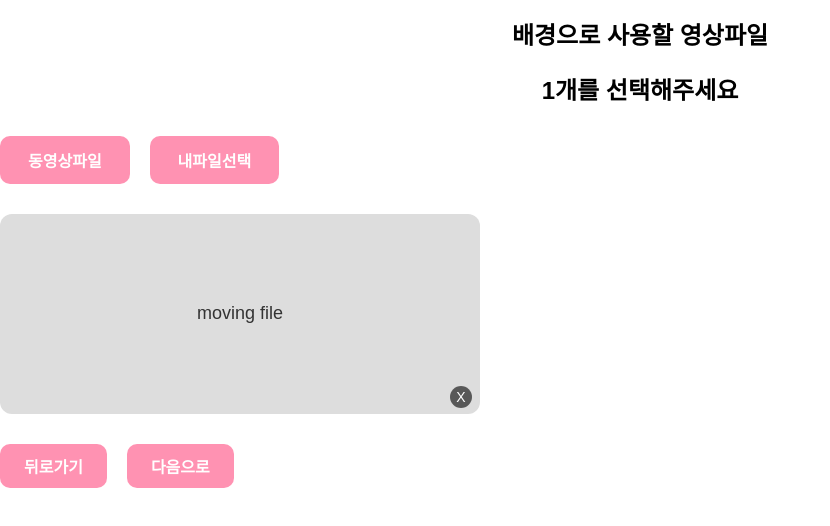
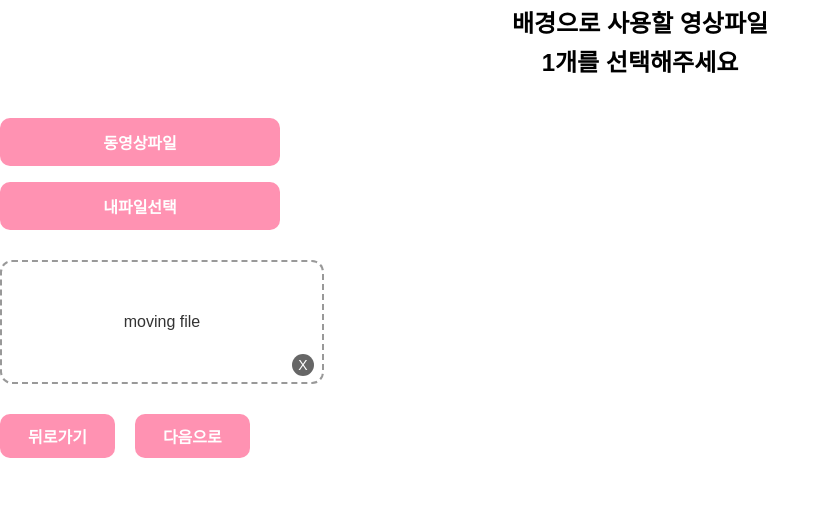
Before and after one commit to xeon-243859/ppongtok-app, a React (Vite) app: page /video/entry in a window 1280 px wide. Shown: the top 526 px of the page, without its empty margins (0-830 px from the left). Built offline with nearby package versions, Linux system fonts and the light colour scheme.

Commit message:
🌸 영상 선택 진입 화면 감성 복원: 자막 + 버튼 정렬 + 선택 박스 균형 맞춤

```diff
--- a/src/pages/VideoEntryPage.css
+++ b/src/pages/VideoEntryPage.css
@@ -3,35 +3,38 @@
   display: flex;
   flex-direction: column;
   align-items: center;
-  justify-content: center;
+  justify-content: flex-start;
   min-height: 100vh;
   background-color: #ffeef1;
-  padding: 20px;
+  padding: 40px 20px;
   box-sizing: border-box;
   font-family: "Pretendard", sans-serif;
 }
 
 .entry-text-block {
   text-align: center;
-  margin-bottom: 30px;
+  margin-bottom: 40px;
 }
 
-.entry-title {
+.entry-title,
+.entry-subtitle {
   font-size: 24px;
   font-weight: 700;
-  margin-bottom: 6px;
+  margin: 4px 0;
   white-space: nowrap;
 }
 
 .entry-button-group {
   display: flex;
-  flex-direction: row;
-  gap: 20px;
+  flex-direction: column;
+  gap: 16px;
   margin-bottom: 30px;
+  width: 100%;
+  max-width: 280px;
 }
 
 .entry-button {
-  padding: 12px 28px;
+  padding: 12px 0;
   font-size: 16px;
   font-weight: 600;
   border: none;
@@ -47,10 +50,11 @@
 }
 
 .selected-video-box {
-  width: 90%;
-  max-width: 480px;
-  height: 200px;
-  background-color: #ddd;
+  width: 100%;
+  max-width: 320px;
+  height: 120px;
+  background-color: #fff;
+  border: 2px dashed #999;
   border-radius: 12px;
   position: relative;
   margin-bottom: 30px;
@@ -60,22 +64,22 @@
 }
 
 .moving-label {
-  font-size: 18px;
+  font-size: 16px;
   color: #333;
 }
 
 .remove-button {
   position: absolute;
-  bottom: 10px;
-  right: 12px;
+  bottom: 8px;
+  right: 10px;
   background-color: rgba(0, 0, 0, 0.6);
   color: white;
   border: none;
   border-radius: 50%;
-  width: 26px;
-  height: 26px;
+  width: 24px;
+  height: 24px;
   font-size: 14px;
-  line-height: 24px;
+  line-height: 20px;
   cursor: pointer;
 }
 
@@ -87,7 +91,7 @@
 }
 
 .nav-button {
-  padding: 10px 24px;
+  padding: 10px 28px;
   font-size: 16px;
   font-weight: 600;
   border: none;
--- a/src/pages/VideoEntryPage.jsx
+++ b/src/pages/VideoEntryPage.jsx
@@ -11,7 +11,7 @@ const VideoEntryPage = () => {
     <div className="entry-page-container">
       <div className="entry-text-block">
         <h1 className="entry-title">배경으로 사용할 영상파일</h1>
-        <h2 className="entry-title">1개를 선택해주세요</h2>
+        <h2 className="entry-subtitle">1개를 선택해주세요</h2>
       </div>
 
       <div className="entry-button-group">
```
